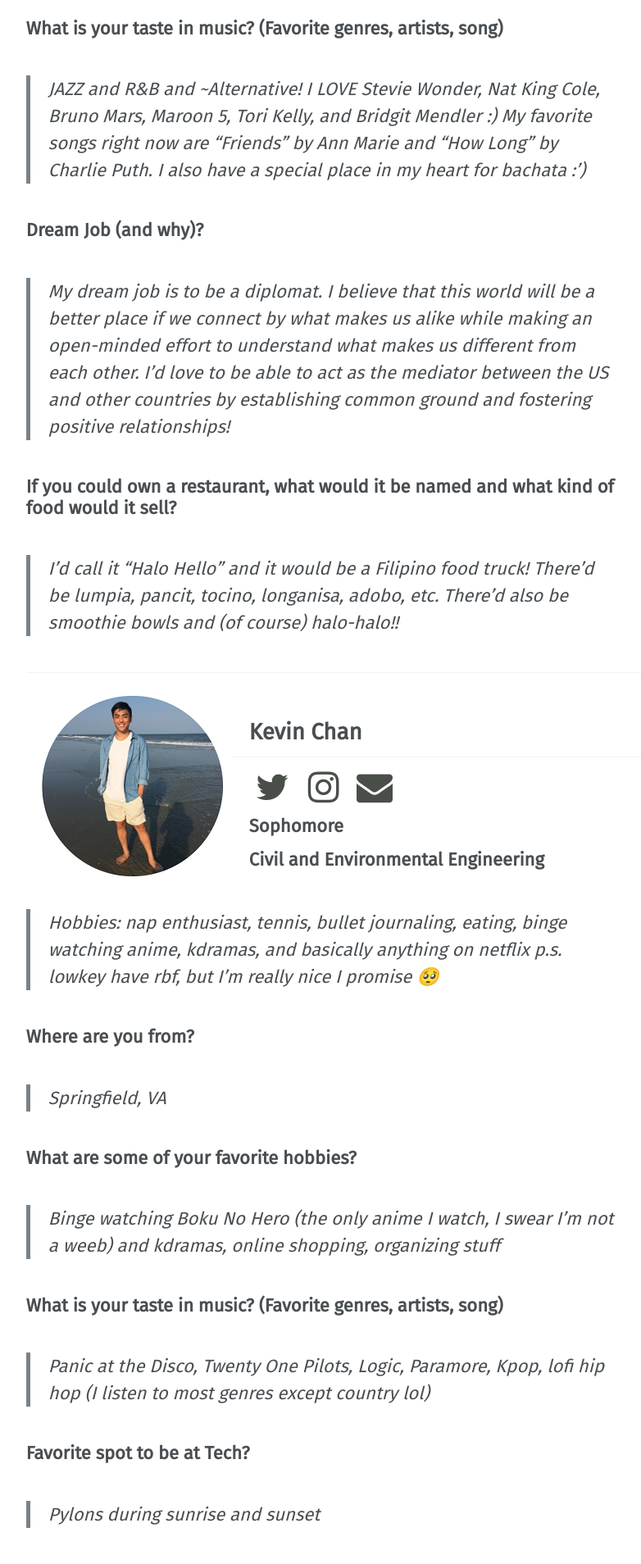
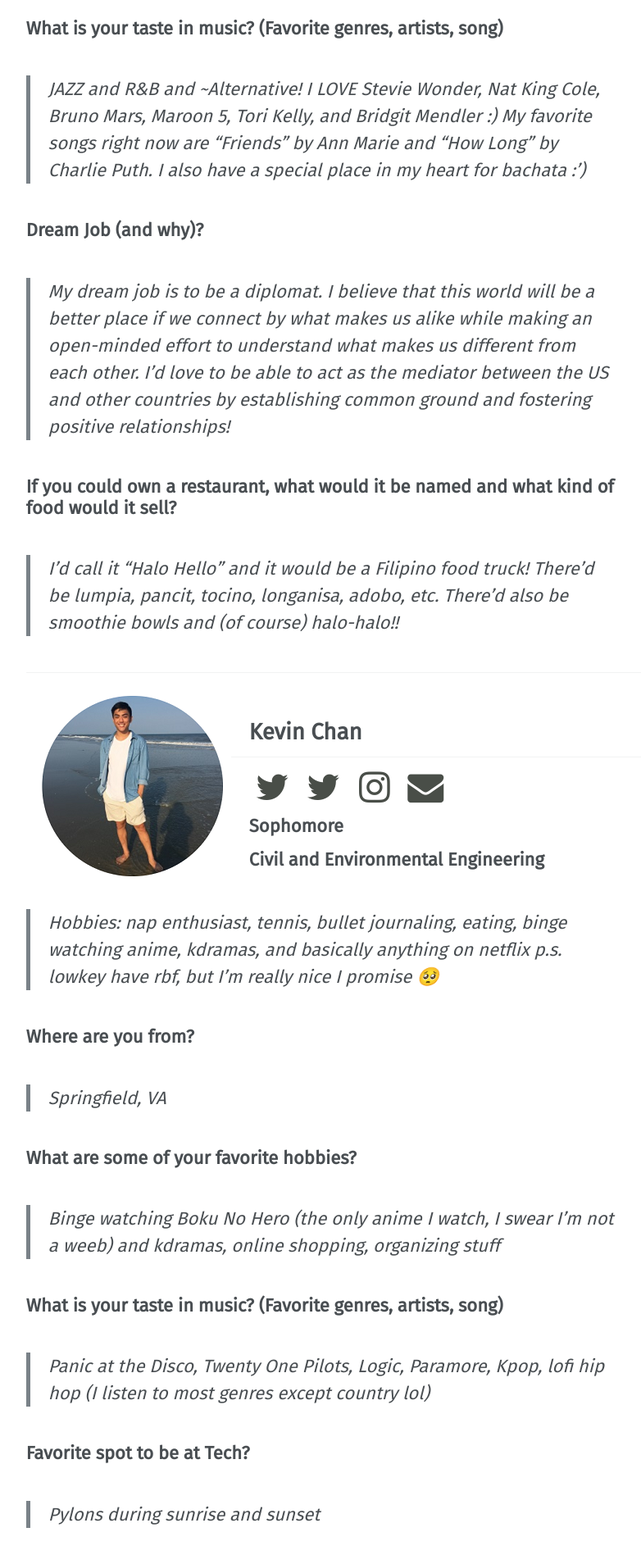
Before and after one commit to vtfasa/vtfasa.github.io, a Jekyll site: the page built from _pages/officers/promo_web.md, in a window 1280 px wide. Shown: the part 969-2877 px from the top of the page at 82% size, without its empty margins (252-1034 px from the left). Built offline with Jekyll 4.4.1, drawn with Linux system fonts in a browser that asks for light colours; some web fonts are replaced.

Commit message:
Update promo_web.md

```diff
--- a/_pages/officers/promo_web.md
+++ b/_pages/officers/promo_web.md
@@ -50,6 +50,7 @@ permalink: /officers/promo_web/
 ![image-left]({{ "/assets/images/officers/small/kevinCircle.png" | absolute_url }}){: .align-left}
 ## Kevin Chan
 <p style="margin-bottom: 0.45em; padding: 0"><a href="https://twitter.com/nortezx" style="color: #494e48"><i class="fa fa-2x fa-fw fa-twitter"></i></a>
+<a href="https://twitter.com/kevinchan16" style="color: #494e48"><i class="fa fa-2x fa-fw fa-twitter"></i></a>
 <a href="https://www.instagram.com/kevinchan14/" style="margin: 0; padding: 0"><i class="fa fa-2x fa-fw fa-instagram" style="color: #494e48"></i></a>
 <a href="mailto:kevinc18@vt.edu" style="margin: 0; padding: 0"><i class="fa fa-2x fa-fw fa-envelope" style="color: #494e48"></i></a></p>
 <h3 style="margin-top: 0">Sophomore</h3>
```
